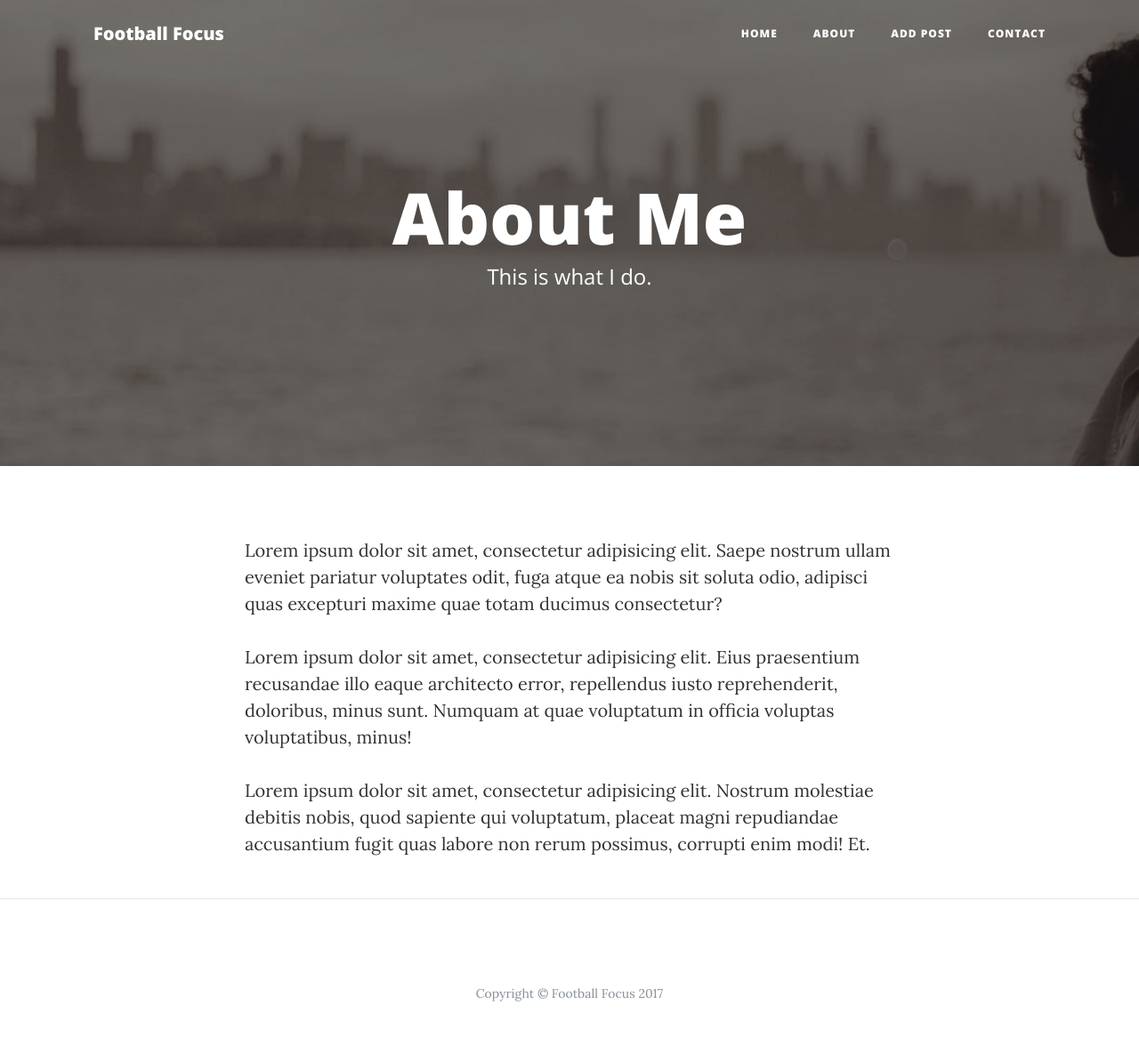
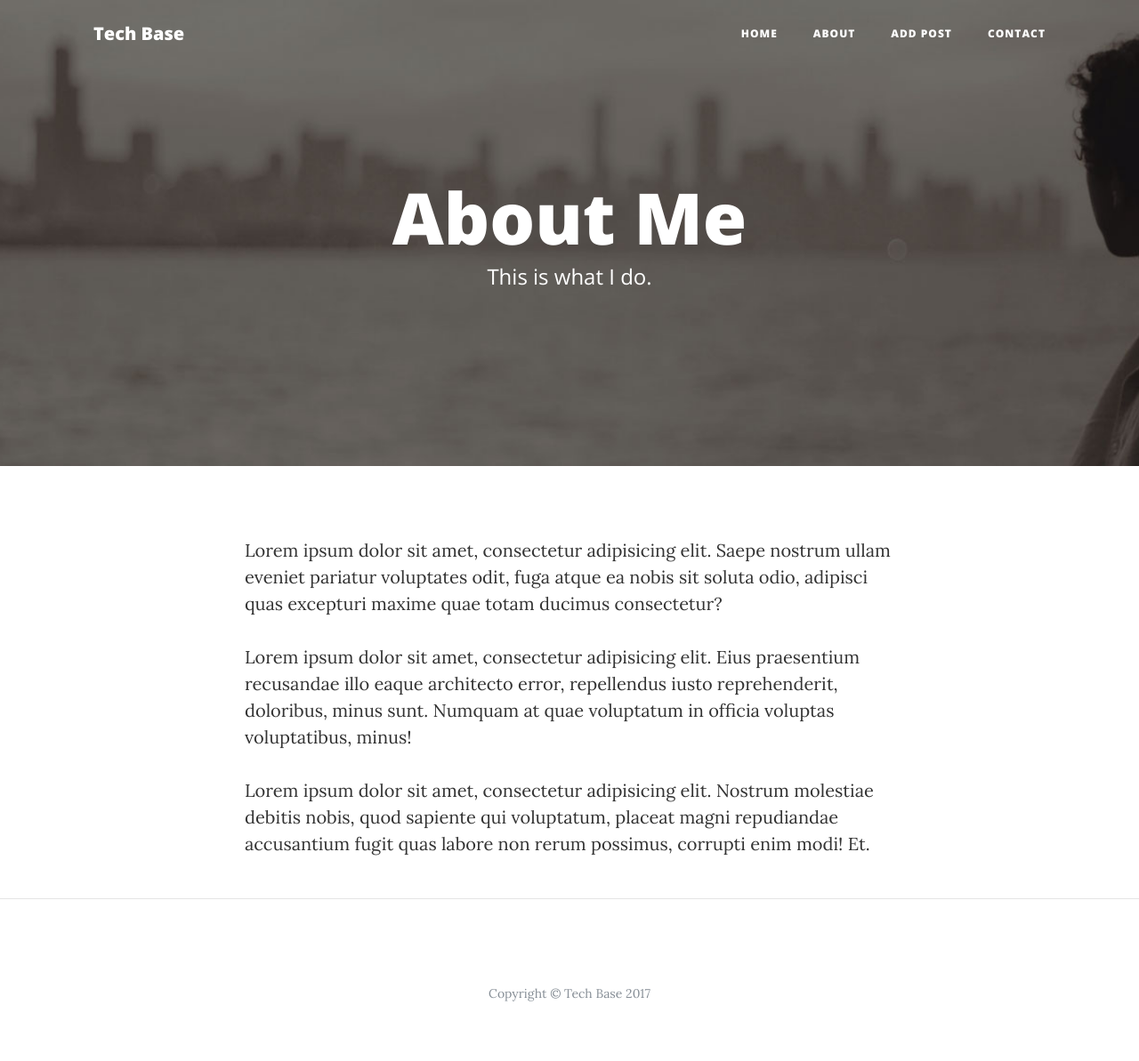
Before and after one commit to james947/Flask_blog, a Flask app: page /about in a window 1280 px wide. Shown: the whole page at 89% size. Run offline with Flask 2, Linux system fonts and the light colour scheme; some libraries are stand-ins or nearby versions.

Commit message:
Modified branding

```diff
--- a/templates/about.html
+++ b/templates/about.html
@@ -28,7 +28,7 @@
     <!-- Navigation -->
     <nav class="navbar navbar-expand-lg navbar-light fixed-top" id="mainNav">
       <div class="container">
-        <a class="navbar-brand" href="index.html">Football Focus</a>
+        <a class="navbar-brand" href="index.html">Tech Base</a>
         <button class="navbar-toggler navbar-toggler-right" type="button" data-toggle="collapse" data-target="#navbarResponsive" aria-controls="navbarResponsive" aria-expanded="false" aria-label="Toggle navigation">
           Menu
           <i class="fa fa-bars"></i>
@@ -84,7 +84,7 @@
       <div class="container">
         <div class="row">
           <div class="col-lg-8 col-md-10 mx-auto">
-            <p class="copyright text-muted">Copyright &copy; Football Focus 2017</p>
+            <p class="copyright text-muted">Copyright &copy; Tech Base 2017</p>
           </div>
         </div>
       </div>
--- a/templates/addpost.html
+++ b/templates/addpost.html
@@ -28,7 +28,7 @@
     <!-- Navigation -->
     <nav class="navbar navbar-expand-lg navbar-light fixed-top" id="mainNav">
       <div class="container">
-        <a class="navbar-brand" href="index.html">Football Focus</a>
+        <a class="navbar-brand" href="index.html">Tech Base</a>
         <button class="navbar-toggler navbar-toggler-right" type="button" data-toggle="collapse" data-target="#navbarResponsive" aria-controls="navbarResponsive" aria-expanded="false" aria-label="Toggle navigation">
           Menu
           <i class="fa fa-bars"></i>
@@ -116,7 +116,7 @@
       <div class="container">
         <div class="row">
           <div class="col-lg-8 col-md-10 mx-auto">
-            <p class="copyright text-muted">Copyright &copy; Football Focus 2017</p>
+            <p class="copyright text-muted">Copyright &copy; Tech Base 2017</p>
           </div>
         </div>
       </div>
--- a/templates/contact.html
+++ b/templates/contact.html
@@ -28,7 +28,7 @@
     <!-- Navigation -->
     <nav class="navbar navbar-expand-lg navbar-light fixed-top" id="mainNav">
       <div class="container">
-        <a class="navbar-brand" href="index.html">Football Focus</a>
+        <a class="navbar-brand" href="index.html">Tech Base</a>
         <button class="navbar-toggler navbar-toggler-right" type="button" data-toggle="collapse" data-target="#navbarResponsive" aria-controls="navbarResponsive" aria-expanded="false" aria-label="Toggle navigation">
           Menu
           <i class="fa fa-bars"></i>
@@ -120,7 +120,7 @@
       <div class="container">
         <div class="row">
           <div class="col-lg-8 col-md-10 mx-auto">
-            <p class="copyright text-muted">Copyright &copy; Football Focus 2017</p>
+            <p class="copyright text-muted">Copyright &copy; Tech Base 2017</p>
           </div>
         </div>
       </div>
--- a/templates/post.html
+++ b/templates/post.html
@@ -28,7 +28,7 @@
     <!-- Navigation -->
     <nav class="navbar navbar-expand-lg navbar-light fixed-top" id="mainNav">
       <div class="container">
-        <a class="navbar-brand" href="index.html">Football Focus</a>
+        <a class="navbar-brand" href="index.html">Tech Base</a>
         <button class="navbar-toggler navbar-toggler-right" type="button" data-toggle="collapse" data-target="#navbarResponsive" aria-controls="navbarResponsive" aria-expanded="false" aria-label="Toggle navigation">
           Menu
           <i class="fa fa-bars"></i>
@@ -87,7 +87,7 @@
       <div class="container">
         <div class="row">
           <div class="col-lg-8 col-md-10 mx-auto">
-            <p class="copyright text-muted">Copyright &copy; Football Focus 2017</p>
+            <p class="copyright text-muted">Copyright &copy; Tech Base 2017</p>
           </div>
         </div>
       </div>
```
